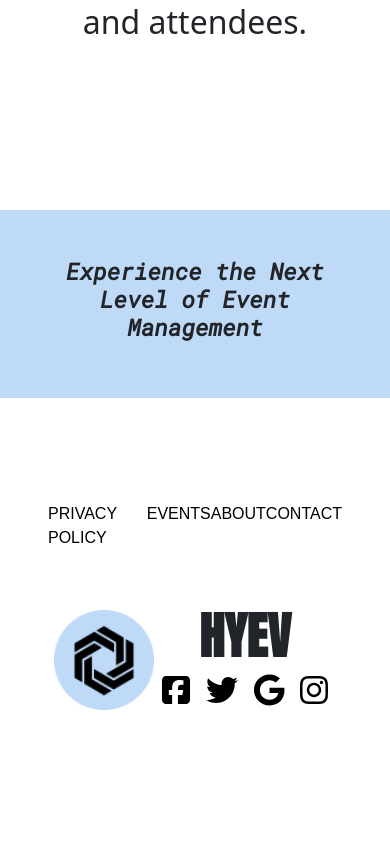
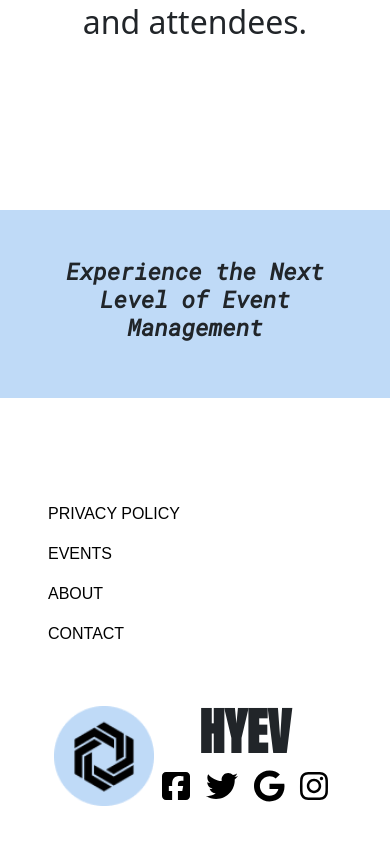
Before and after one commit to HYEV/FrontendV1, a React (Create React App) app: page / in a window 390 px wide. Shown: the part 5719-6563 px from the top of the page. Before the commit the page ends 6481 px from the top, so only its background shows below. Built offline with nearby package versions, Linux system fonts and the light colour scheme; a web font is replaced by a local one.

Commit message:
mobile responsive

```diff
--- a/src/App.jsx
+++ b/src/App.jsx
@@ -168,13 +168,14 @@ function App() {
       </section>
       <footer className='w-100 h-100 p-5 mt-5'>
         <div className='mb-5'>
-        <ul className="navbar-nav d-flex flex-row justify-content-around ms-auto mb-2 mb-lg-0">
+        <ul className="navbar-nav d-flex md:flex-row justify-content-around ms-auto mb-2 mb-lg-0">
               <li className="nav-item">
                 <a className="nav-link text-black" href="#">PRIVACY POLICY</a>
               </li>
               <li className="nav-item">
                 <a className="nav-link text-black" href="#">EVENTS</a>
-              </li><li className="nav-item">
+              </li>
+              <li className="nav-item">
                 <a className="nav-link text-black" href="#">ABOUT</a>
               </li>
               <li className="nav-item">
```
